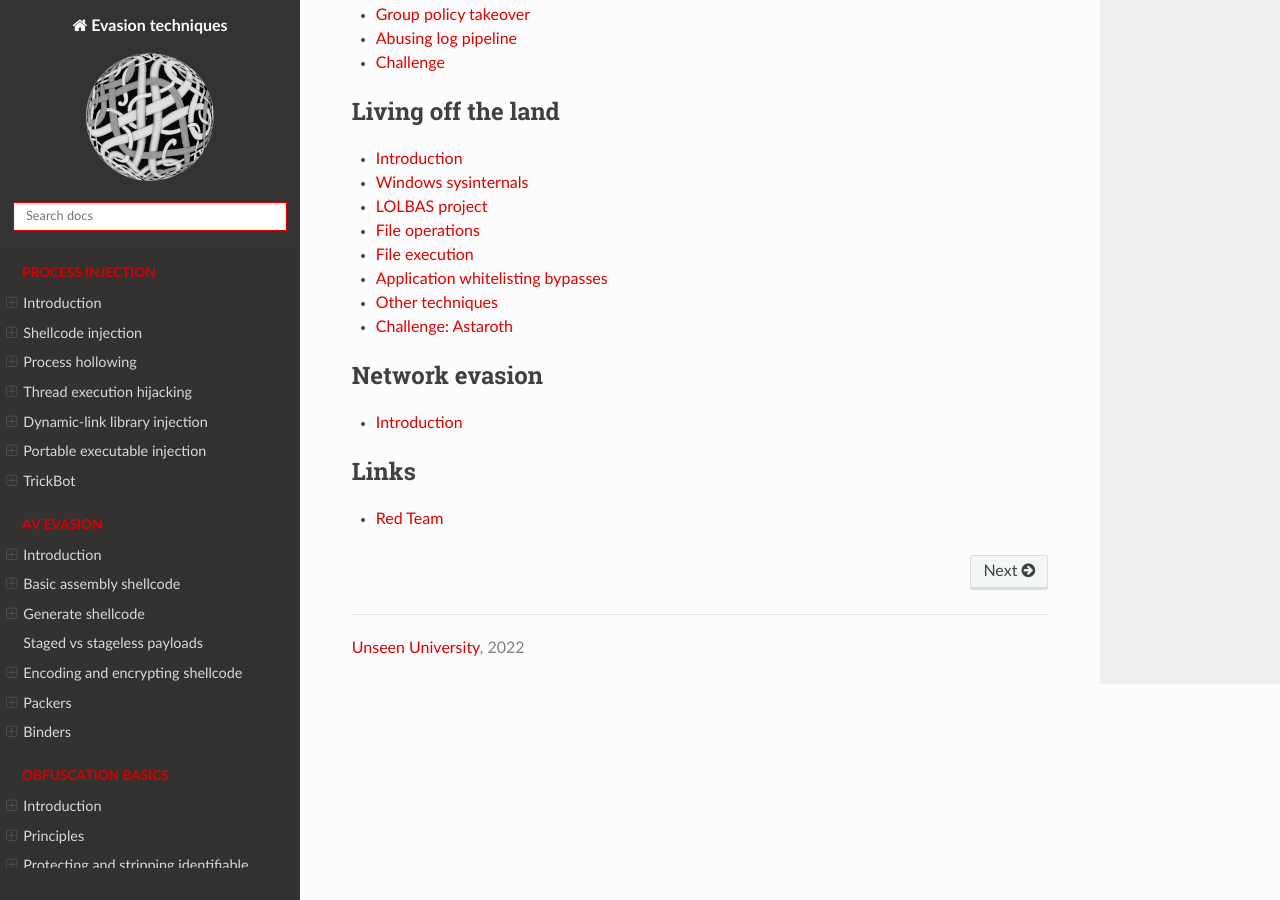
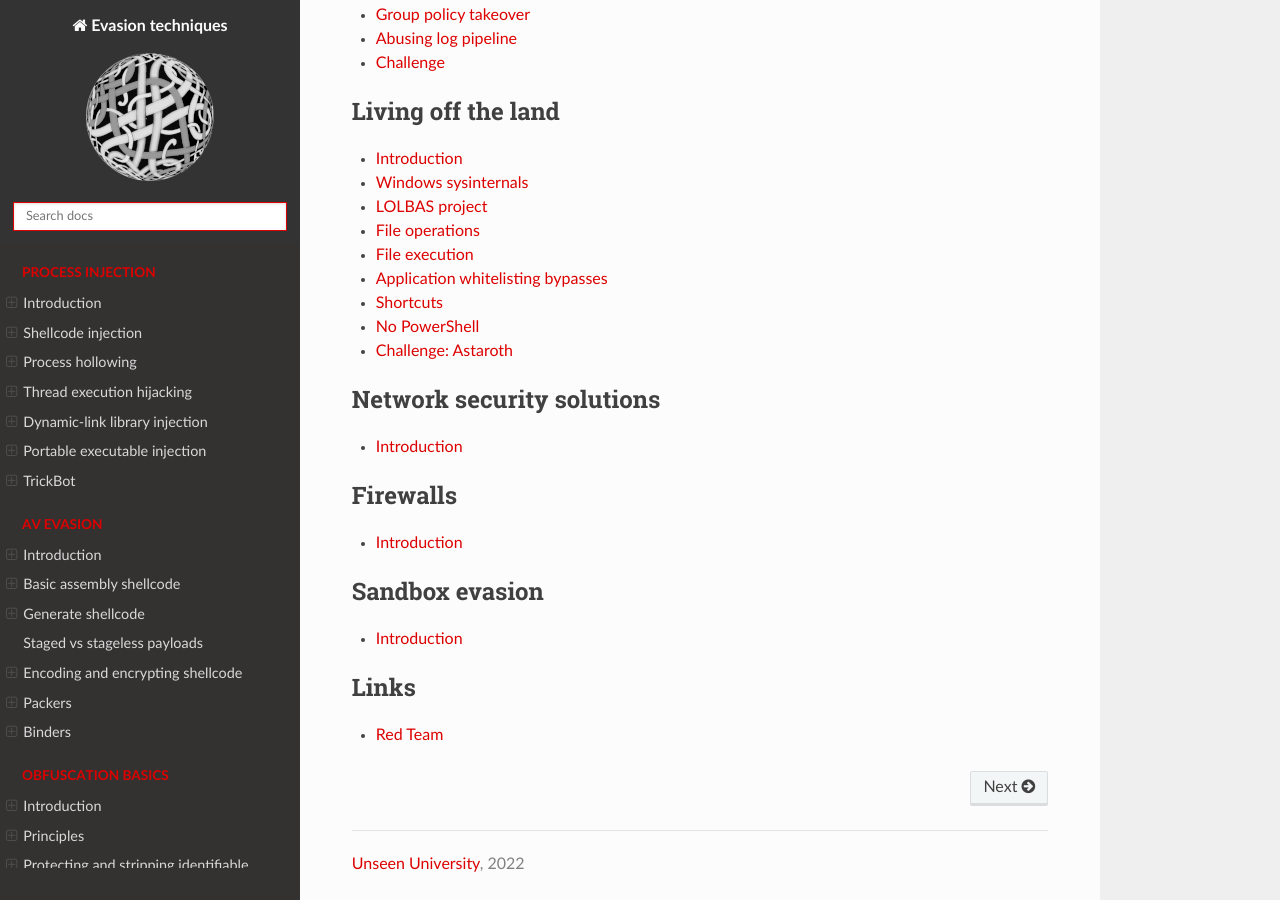
Before and after one commit to tymyrddin/red-evasion, a Sphinx documentation site: the page built from source/index.rst, in a window 1280 px wide and 900 px high, scrolled down 1889 px. Built offline with Sphinx 7.4.7 and the Read the Docs theme 2.0.0, drawn with Linux system fonts in a browser that asks for light colours.

```diff
--- a/source/index.rst
+++ b/source/index.rst
@@ -107,16 +107,33 @@ Evasion techniques
    docs/land/operations.md
    docs/land/execution.md
    docs/land/app-whitelisting.md
-   docs/land/other.md
+   docs/land/shortcuts.md
+   docs/land/no-ps.md
    docs/land/astaroth.md
 
 .. toctree::
    :glob:
    :maxdepth: 1
    :includehidden:
-   :caption: Network evasion
+   :caption: Network security solutions
 
-   docs/network/README.md
+   docs/netsec/README.md
+
+.. toctree::
+   :glob:
+   :maxdepth: 1
+   :includehidden:
+   :caption: Firewalls
+
+   docs/firewalls/README.md
+
+.. toctree::
+   :glob:
+   :maxdepth: 1
+   :includehidden:
+   :caption: Sandbox evasion
+
+   docs/sandbox/README.md
 
 .. toctree::
    :caption: Links
```
Also changed, not shown: source/docs/firewalls/README.md (added, +15 -0 lines), source/docs/land/README.md (+2 -1 lines), source/docs/land/no-ps.md (added, +101 -0 lines), source/docs/land/other.md (deleted, +0 -71 lines), source/docs/land/shortcuts.md (added, +13 -0 lines), source/docs/netsec/README.md (added, +15 -0 lines), source/docs/network/README.md (deleted, +0 -11 lines), source/docs/sandbox/README.md (added, +15 -0 lines), source/_static/images/thm-firewalls.png (added), source/_static/images/thm-network.png (added), source/_static/images/thm-sandbox.png (added).
